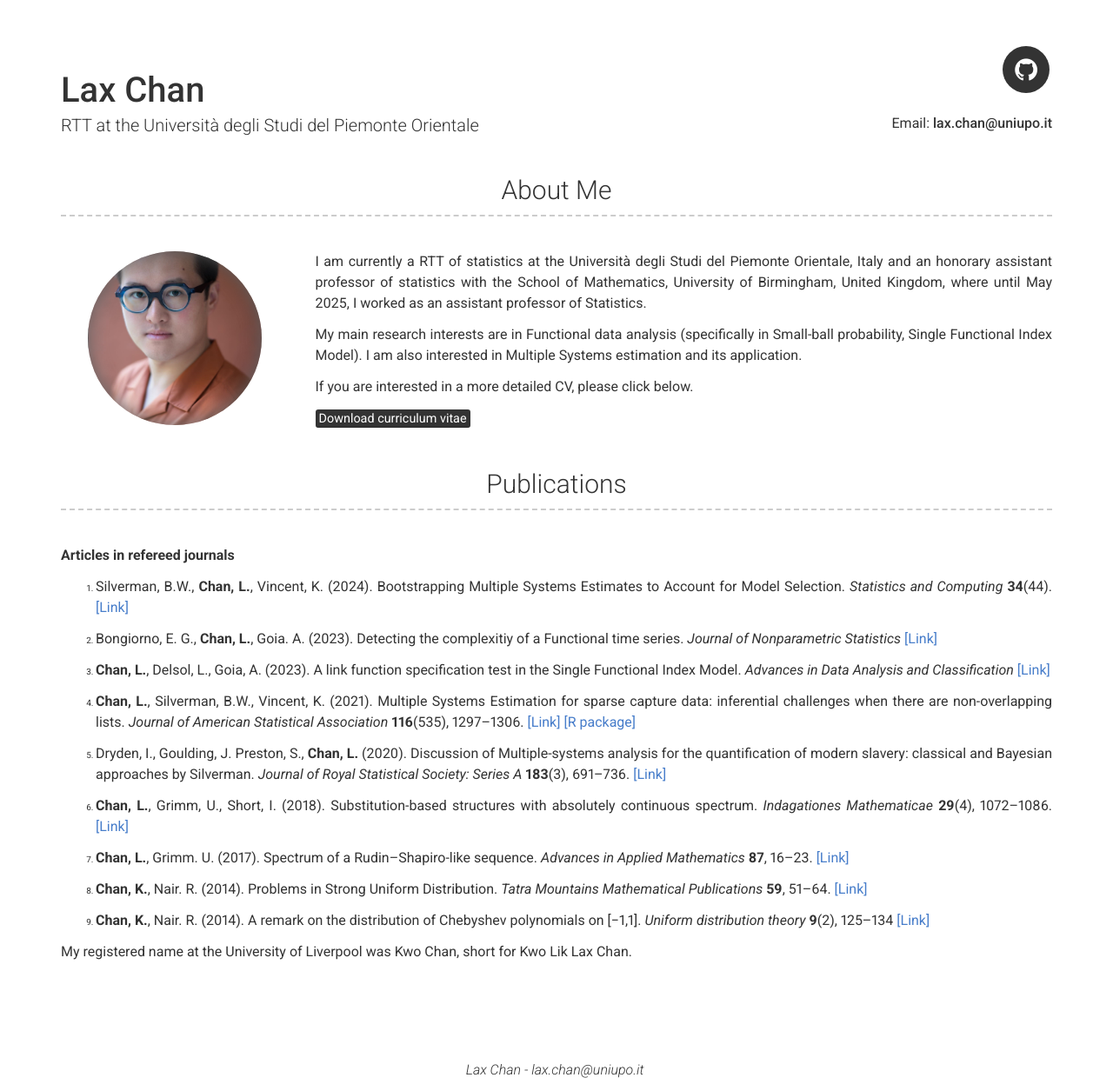
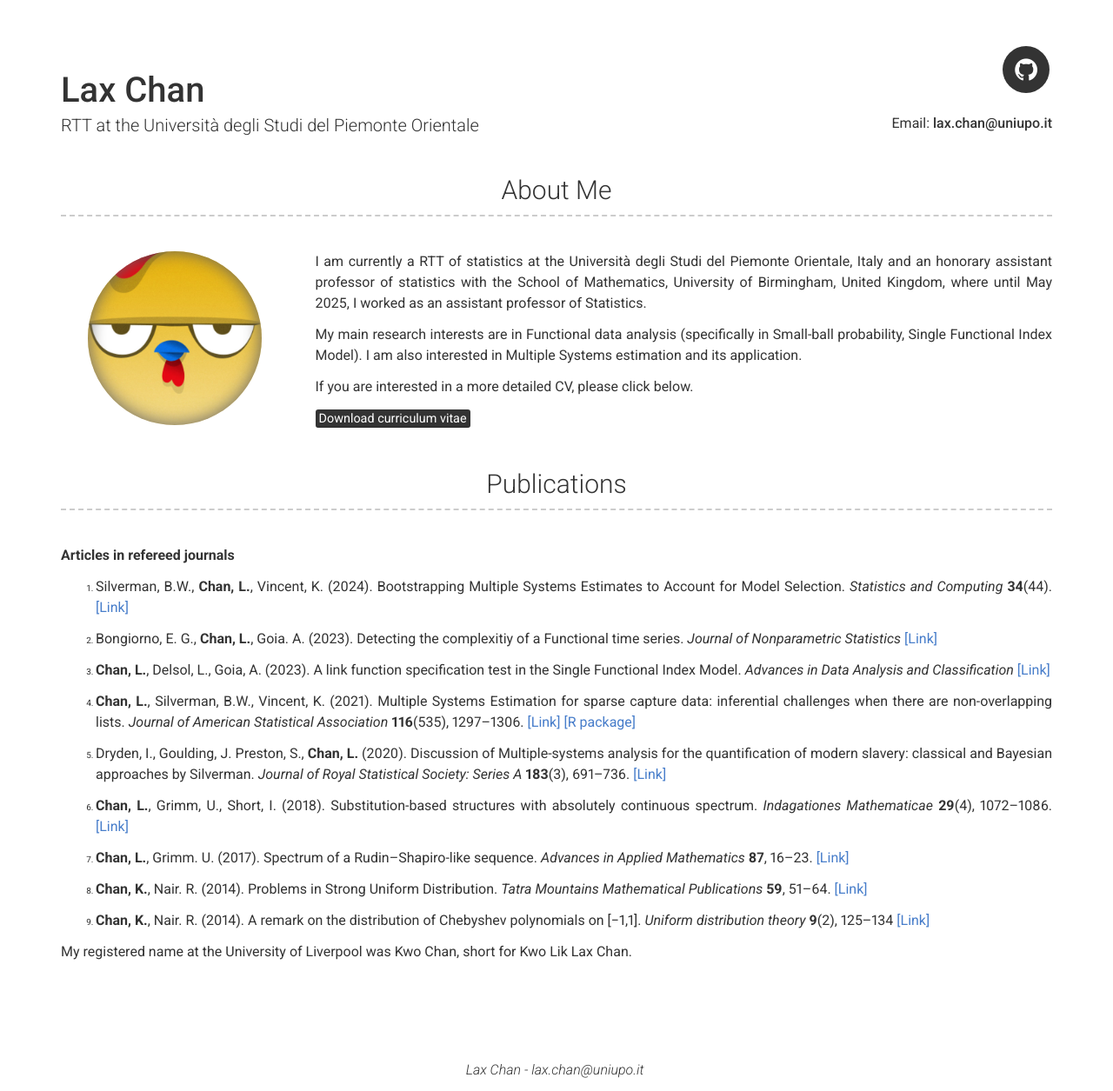
Before and after one commit to Laxchan/Laxchan.github.io, a Jekyll site: the page built from index.md, in a window 1280 px wide. Shown: the whole page at 87% size. Built offline with Jekyll 4.4.1, drawn with Linux system fonts in a browser that asks for light colours.

Commit message:
Update _config.yml

```diff
--- a/_config.yml
+++ b/_config.yml
@@ -20,7 +20,7 @@ github_username:  Laxchan
 
 # About Section
 # about_title: About Me
-about_profile_image: images/profile.JPG
+about_profile_image: images/Lax-Chan.png
 about_content: | # this will include new lines to allow paragraphs
 
   I am currently a RTT of statistics at the Università degli Studi del Piemonte Orientale, Italy and an honorary assistant professor of statistics with the School of
```
